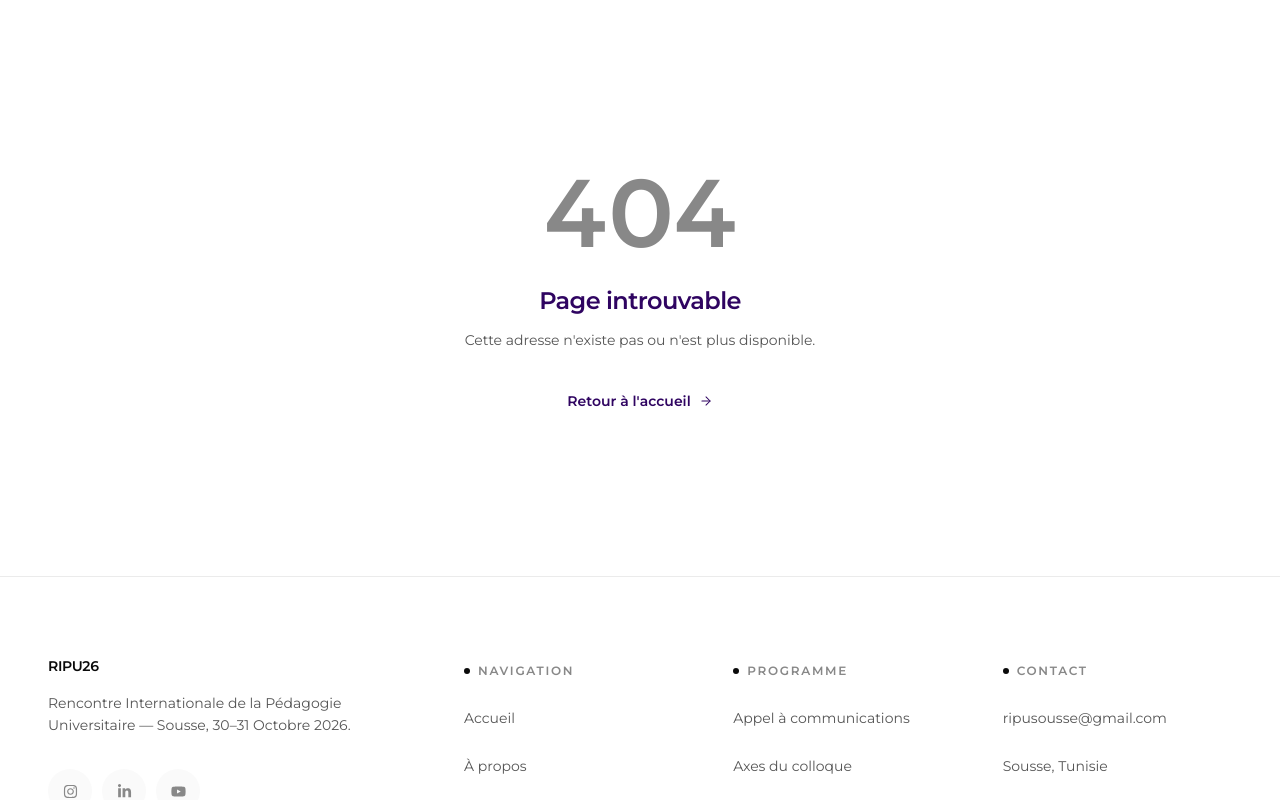
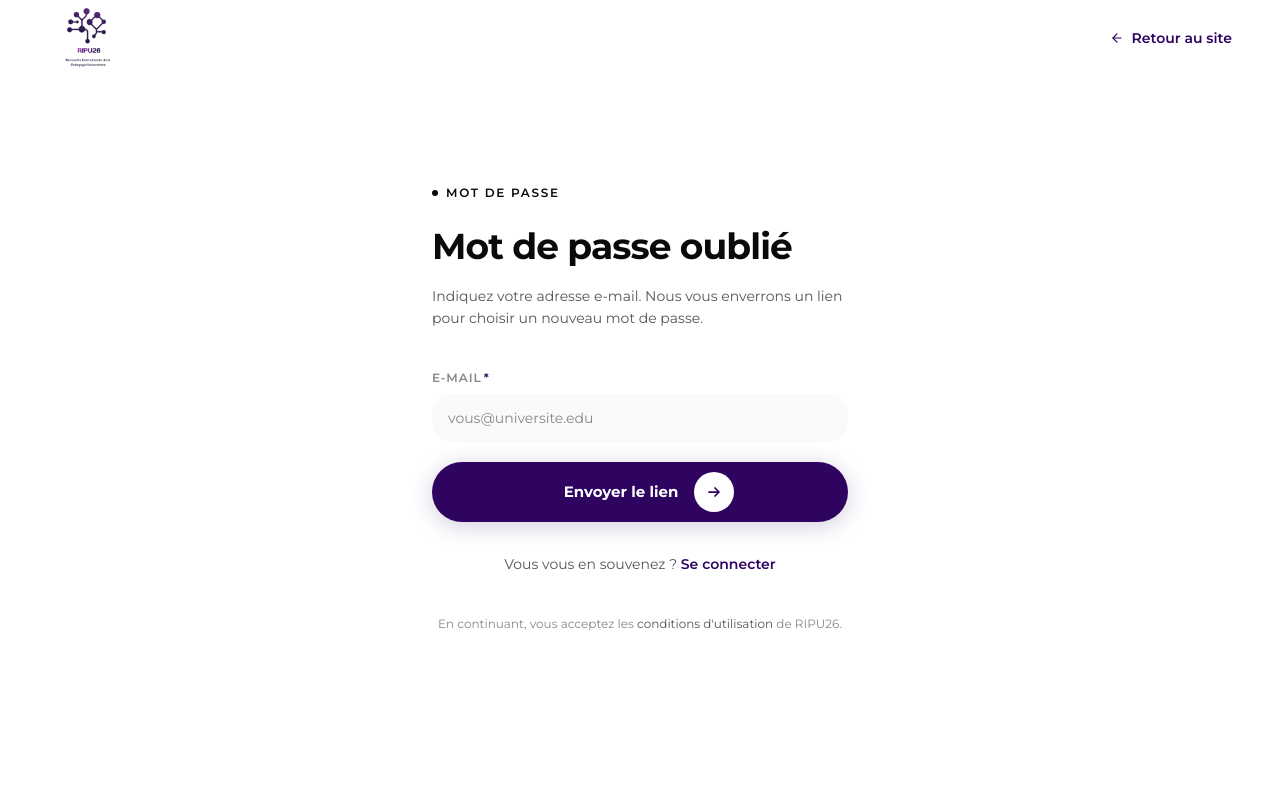
Before and after one commit to amamamou/ripu, a Next.js app: page /mot-de-passe-oublie in a window 1280 px wide. Before the commit this address had no page. Shown: the top 800 px of the page. Built offline with nearby package versions, Linux system fonts and the light colour scheme.

Commit message:
forget password

```diff
--- /dev/null
+++ b/app/auth/nouveau-mot-de-passe/page.tsx
@@ -0,0 +1,15 @@
+import { Suspense } from "react"
+import { NouveauMotDePassePageContent } from "@/components/auth/nouveau-mot-de-passe-page-content"
+
+export const metadata = {
+  title: "Nouveau mot de passe — RIPU26",
+  description: "Définissez un nouveau mot de passe pour votre compte auteur RIPU26.",
+}
+
+export default function NouveauMotDePassePage() {
+  return (
+    <Suspense fallback={null}>
+      <NouveauMotDePassePageContent />
+    </Suspense>
+  )
+}
--- /dev/null
+++ b/app/mot-de-passe-oublie/page.tsx
@@ -0,0 +1,15 @@
+import { Suspense } from "react"
+import { MotDePasseOubliePageContent } from "@/components/auth/mot-de-passe-oublie-page-content"
+
+export const metadata = {
+  title: "Mot de passe oublié — RIPU26",
+  description: "Réinitialisez votre mot de passe auteur RIPU26.",
+}
+
+export default function MotDePasseOubliePage() {
+  return (
+    <Suspense fallback={null}>
+      <MotDePasseOubliePageContent />
+    </Suspense>
+  )
+}
--- a/components/auth/connexion-page-content.tsx
+++ b/components/auth/connexion-page-content.tsx
@@ -106,7 +106,7 @@ export function ConnexionPageContent({ providers }: { providers: readonly AuthPr
               Mot de passe
             </AuthFieldLabel>
             <Link
-              href="/connexion"
+              href="/mot-de-passe-oublie"
               className="text-xs font-semibold text-[var(--brand)] hover:text-[var(--brand-dark)]"
             >
               Oublié ?
--- /dev/null
+++ b/components/auth/mot-de-passe-oublie-page-content.tsx
@@ -0,0 +1,92 @@
+"use client"
+
+import Link from "next/link"
+import { useState } from "react"
+import { AuthClientGate } from "@/components/auth/auth-client-gate"
+import { AuthShell } from "@/components/auth/auth-shell"
+import {
+  AuthFieldLabel,
+  AuthSubmitButton,
+  AuthSwitchLink,
+  AuthTextInput,
+} from "@/components/auth/auth-ui"
+import { useAuth } from "@/contexts/auth-context"
+import { getAuthErrorMessage } from "@/lib/auth-errors"
+
+export function MotDePasseOubliePageContent() {
+  const { requestPasswordReset } = useAuth()
+  const [email, setEmail] = useState("")
+  const [error, setError] = useState<string | null>(null)
+  const [success, setSuccess] = useState(false)
+  const [submitting, setSubmitting] = useState(false)
+
+  const handleSubmit = async (e: React.FormEvent) => {
+    e.preventDefault()
+    setError(null)
+    setSuccess(false)
+    setSubmitting(true)
+    try {
+      await requestPasswordReset(email)
+      setSuccess(true)
+    } catch (err) {
+      setError(getAuthErrorMessage(err, "Impossible d'envoyer l'e-mail de réinitialisation."))
+    } finally {
+      setSubmitting(false)
+    }
+  }
+
+  return (
+    <AuthShell
+      eyebrow="Mot de passe"
+      heading="Mot de passe oublié"
+      description="Indiquez votre adresse e-mail. Nous vous enverrons un lien pour choisir un nouveau mot de passe."
+    >
+      <AuthClientGate>
+        {error ? (
+          <p className="mb-5 rounded-xl border border-red-200 bg-red-50 px-4 py-3 text-sm text-red-700">
+            {error}
+          </p>
+        ) : null}
+
+        {success ? (
+          <div className="space-y-6">
+            <p className="rounded-xl border border-emerald-200 bg-emerald-50 px-4 py-3 text-sm text-emerald-800">
+              Si un compte existe pour <span className="font-semibold">{email.trim()}</span>, un e-mail
+              de réinitialisation vient d&apos;être envoyé. Vérifiez votre boîte de réception et vos
+              spams.
+            </p>
+            <AuthSwitchLink prompt="Retour à la" href="/connexion" label="connexion" />
+          </div>
+        ) : (
+          <>
+            <form className="space-y-5" onSubmit={handleSubmit} noValidate>
+              <div>
+                <AuthFieldLabel htmlFor="reset-email" required>
+                  E-mail
+                </AuthFieldLabel>
+                <AuthTextInput
+                  id="reset-email"
+                  type="email"
+                  placeholder="vous@universite.edu"
+                  autoComplete="email"
+                  required
+                  value={email}
+                  onChange={setEmail}
+                  disabled={submitting}
+                />
+              </div>
+
+              <AuthSubmitButton disabled={submitting}>
+                {submitting ? "Envoi…" : "Envoyer le lien"}
+              </AuthSubmitButton>
+            </form>
+
+            <div className="mt-8">
+              <AuthSwitchLink prompt="Vous vous en souvenez ?" href="/connexion" label="Se connecter" />
+            </div>
+          </>
+        )}
+      </AuthClientGate>
+    </AuthShell>
+  )
+}
--- /dev/null
+++ b/components/auth/nouveau-mot-de-passe-page-content.tsx
@@ -0,0 +1,128 @@
+"use client"
+
+import Link from "next/link"
+import { useRouter } from "next/navigation"
+import { useMemo, useState } from "react"
+import { AuthClientGate } from "@/components/auth/auth-client-gate"
+import { AuthShell } from "@/components/auth/auth-shell"
+import {
+  AuthFieldLabel,
+  AuthPasswordInput,
+  AuthSubmitButton,
+  AuthSwitchLink,
+  PasswordStrength,
+} from "@/components/auth/auth-ui"
+import { useAuth } from "@/contexts/auth-context"
+import { getAuthErrorMessage } from "@/lib/auth-errors"
+
+function passwordStrengthLevel(password: string): 0 | 1 | 2 | 3 | 4 {
+  if (!password) return 0
+  let score = 0
+  if (password.length >= 8) score++
+  if (/[A-Z]/.test(password) && /[a-z]/.test(password)) score++
+  if (/\d/.test(password)) score++
+  if (/[^A-Za-z0-9]/.test(password)) score++
+  return Math.min(score, 4) as 0 | 1 | 2 | 3 | 4
+}
+
+export function NouveauMotDePassePageContent() {
+  const router = useRouter()
+  const { user, loading, updatePassword } = useAuth()
+  const [password, setPassword] = useState("")
+  const [confirm, setConfirm] = useState("")
+  const [error, setError] = useState<string | null>(null)
+  const [submitting, setSubmitting] = useState(false)
+
+  const strength = useMemo(() => passwordStrengthLevel(password), [password])
+
+  const handleSubmit = async (e: React.FormEvent) => {
+    e.preventDefault()
+    setError(null)
+
+    if (password !== confirm) {
+      setError("Les mots de passe ne correspondent pas.")
+      return
+    }
+
+    setSubmitting(true)
+    try {
+      await updatePassword(password)
+      router.push("/soumission")
+      router.refresh()
+    } catch (err) {
+      setError(getAuthErrorMessage(err, "Impossible de mettre à jour le mot de passe."))
+    } finally {
+      setSubmitting(false)
+    }
+  }
+
+  return (
+    <AuthShell
+      eyebrow="Mot de passe"
+      heading="Nouveau mot de passe"
+      description="Choisissez un mot de passe sécurisé pour votre compte auteur RIPU26."
+    >
+      <AuthClientGate>
+        {loading ? (
+          <div className="h-48 animate-pulse rounded-xl bg-[var(--grey-50)]" />
+        ) : !user ? (
+          <div className="space-y-5">
+            <p className="rounded-xl border border-amber-200 bg-amber-50 px-4 py-3 text-sm text-amber-900">
+              Ce lien est invalide ou a expiré. Demandez un nouveau lien de réinitialisation.
+            </p>
+            <Link
+              href="/mot-de-passe-oublie"
+              className="btn-lime inline-flex w-full justify-center"
+            >
+              Demander un nouveau lien
+            </Link>
+            <AuthSwitchLink prompt="Ou retourner à la" href="/connexion" label="connexion" />
+          </div>
+        ) : (
+          <>
+            {error ? (
+              <p className="mb-5 rounded-xl border border-red-200 bg-red-50 px-4 py-3 text-sm text-red-700">
+                {error}
+              </p>
+            ) : null}
+
+            <form className="space-y-5" onSubmit={handleSubmit} noValidate>
+              <div>
+                <AuthFieldLabel htmlFor="new-password" required>
+                  Nouveau mot de passe
+                </AuthFieldLabel>
+                <AuthPasswordInput
+                  id="new-password"
+                  autoComplete="new-password"
+                  required
+                  value={password}
+                  onChange={setPassword}
+                  disabled={submitting}
+                />
+                <PasswordStrength level={strength} />
+              </div>
+
+              <div>
+                <AuthFieldLabel htmlFor="new-password-confirm" required>
+                  Confirmer
+                </AuthFieldLabel>
+                <AuthPasswordInput
+                  id="new-password-confirm"
+                  autoComplete="new-password"
+                  required
+                  value={confirm}
+                  onChange={setConfirm}
+                  disabled={submitting}
+                />
+              </div>
+
+              <AuthSubmitButton disabled={submitting}>
+                {submitting ? "Enregistrement…" : "Enregistrer le mot de passe"}
+              </AuthSubmitButton>
+            </form>
+          </>
+        )}
+      </AuthClientGate>
+    </AuthShell>
+  )
+}
--- a/contexts/auth-context.tsx
+++ b/contexts/auth-context.tsx
@@ -20,6 +20,8 @@ interface AuthContextType {
     lastName: string
   }) => Promise<{ needsEmailConfirmation: boolean }>
   signInWithProvider: (providerId: AuthProviderId, redirectTo?: string) => Promise<void>
+  requestPasswordReset: (email: string) => Promise<void>
+  updatePassword: (password: string) => Promise<void>
   signOut: () => Promise<void>
   hasSubmitted: boolean
   submission: StoredSubmission | null
@@ -153,6 +155,18 @@ export function AuthProvider({ children }: { children: React.ReactNode }) {
     setSubmission(null)
   }
 
+  const requestPasswordReset = async (email: string) => {
+    const { error } = await supabase.auth.resetPasswordForEmail(email.trim(), {
+      redirectTo: buildCallbackUrl("/auth/nouveau-mot-de-passe"),
+    })
+    if (error) throw error
+  }
+
+  const updatePassword = async (password: string) => {
+    const { error } = await supabase.auth.updateUser({ password })
+    if (error) throw error
+  }
+
   return (
     <AuthContext.Provider
       value={{
@@ -162,6 +176,8 @@ export function AuthProvider({ children }: { children: React.ReactNode }) {
         signIn,
         signUp,
         signInWithProvider,
+        requestPasswordReset,
+        updatePassword,
         signOut,
         hasSubmitted: submission !== null,
         submission,
--- a/lib/supabase/middleware.ts
+++ b/lib/supabase/middleware.ts
@@ -37,7 +37,12 @@ export async function updateSession(request: NextRequest) {
     return NextResponse.redirect(url)
   }
 
-  if ((pathname === "/connexion" || pathname === "/inscription") && user) {
+  if (
+    (pathname === "/connexion" ||
+      pathname === "/inscription" ||
+      pathname === "/mot-de-passe-oublie") &&
+    user
+  ) {
     const redirect = request.nextUrl.searchParams.get("redirect")
     const url = request.nextUrl.clone()
     url.pathname = redirect && redirect.startsWith("/") ? redirect : "/soumission"
```
